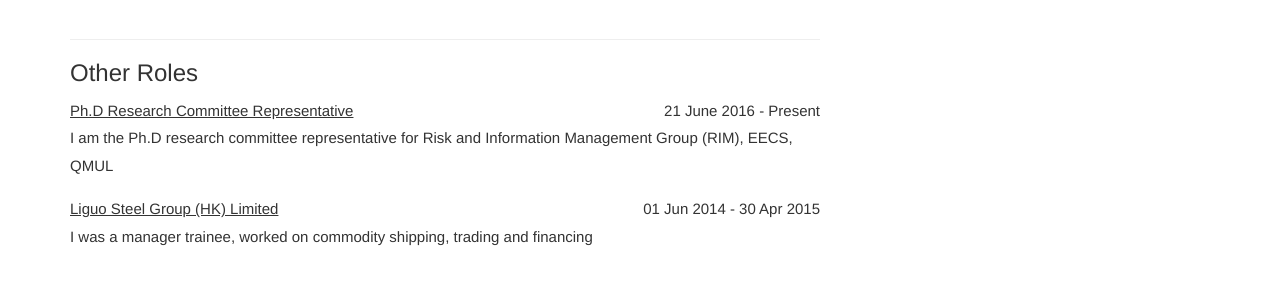
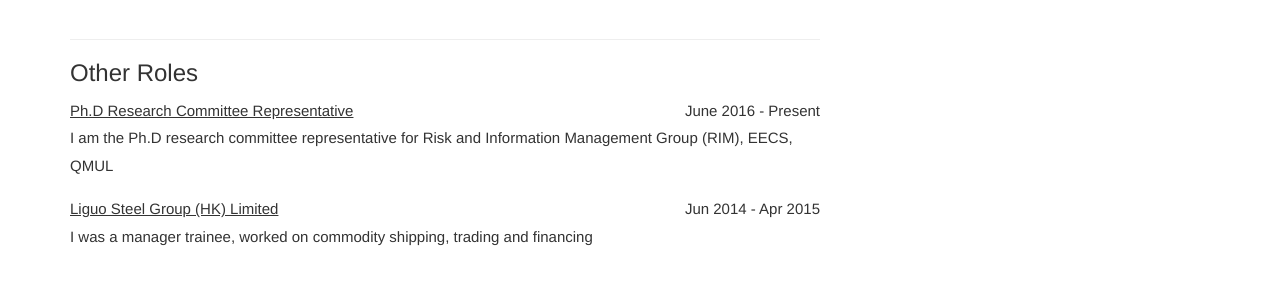
Before and after one commit to july0905/haoyuanzhang1990.github.io, a Jekyll site: the page built from index.html, in a window 1280 px wide and 900 px high, scrolled down 738 px. Shown: the part 312-616 px from the top of the window. Built offline with Jekyll 4.4.1, drawn with Linux system fonts in a browser that asks for light colours; the list of posts is cut into pages by our own code.

Commit message:
Update index.html

```diff
--- a/index.html
+++ b/index.html
@@ -82,12 +82,12 @@
 <hr>
 <h3>Other Roles</h3>
 <p style="text-align:left;">
-  <u>Ph.D Research Committee Representative</u><span style="float:right;">21 June 2016 - Present</span>
+  <u>Ph.D Research Committee Representative</u><span style="float:right;">June 2016 - Present</span>
 <br>I am the Ph.D research committee representative for Risk and Information Management Group (RIM), EECS, QMUL
 </p>
 
 <p style="text-align:left;">
-  <u>Liguo Steel Group (HK) Limited</u><span style="float:right;">01 Jun 2014 - 30 Apr 2015</span>
+  <u>Liguo Steel Group (HK) Limited</u><span style="float:right;">Jun 2014 - Apr 2015</span>
 <br>I was a manager trainee, worked on commodity shipping, trading and financing
 </p>
 <p>&nbsp;</p>
```
